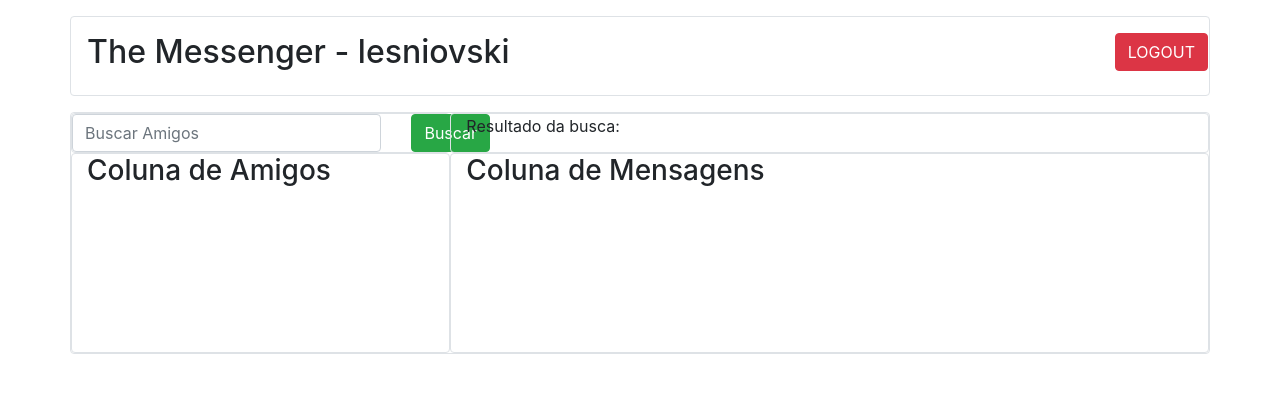
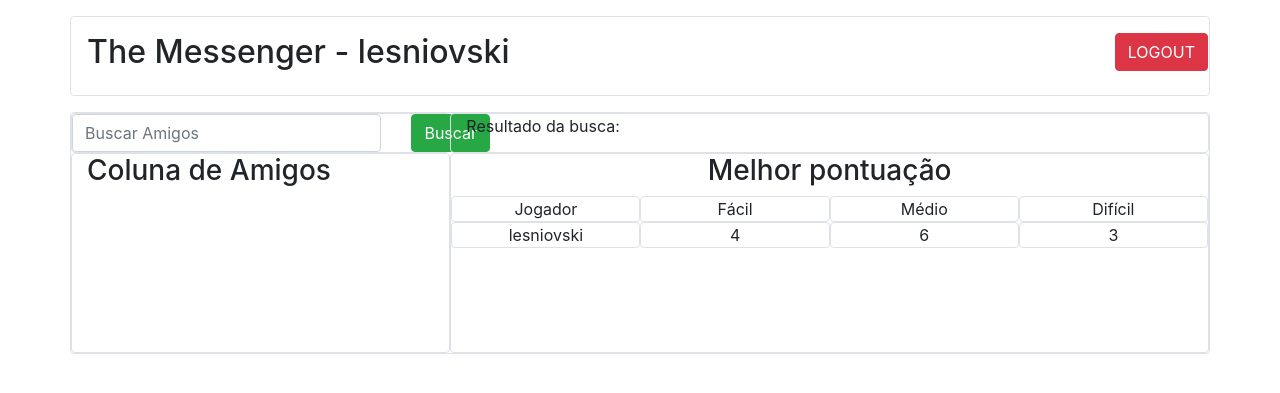
Before and after one commit to V1ctortcs/memorygameLGPD, a Django app: page /find in a window 1280 px wide. Shown: the top 393 px of the page. Run offline with Django 3.2, Linux system fonts and the light colour scheme; a user stored in the database is signed in; data comes from the database, SQL or seed files in the repository; both versions use the stored data as it was after the commit; some libraries are stand-ins or nearby versions.

Commit message:
Feature de pontuacao
models, views e html desenvolvidos.

```diff
--- a/app/admin.py
+++ b/app/admin.py
@@ -1,6 +1,7 @@
 from django.contrib import admin
-from .models import UserFriend
+from .models import UserFriend, UserScore
 
 # Register your models here.
 
 admin.site.register(UserFriend)
+admin.site.register(UserScore)
--- a/app/templates/index.html
+++ b/app/templates/index.html
@@ -26,7 +26,7 @@
     <div class="row">
         <div class="col-4 border rounded">
             <div class="row text-center">
-                <form action="/find/" method="post">{% csrf_token %}
+                <form action="/score/" method="post">{% csrf_token %}
                     <div class="row">
                         <div class="col-10">
                             <input type="text" , class="form-control" id="buscar" name="buscar"
@@ -59,7 +59,7 @@
 
                     {% for friend in friends %}
                     <div>
-                        {{ friend.friend_id.username }} <a href="/friend/?id={{ user.id }}&op=del">Remover</a>
+                        {{ friend.friend_id.username }} <a href="/friend/?id={{ friend.friend_id.id }}&op=del">Remover</a>
                     </div>
                     {% endfor %}
 
@@ -67,9 +67,23 @@
         </div>
         <div class="col-8 border rounded" style="height: 200px;">
             <div>
-                <h3>
-                    Coluna de Mensagens
+                <h3 align="center">
+                    Melhor pontuação
                 </h3>
+                <div class="row" align="center">
+                    <div class="col-3 border rounded">Jogador</div>
+                    <div class="col-3 border rounded">Fácil</div>
+                    <div class="col-3 border rounded">Médio</div>
+                    <div class="col-3 border rounded">Difícil</div>
+                </div>
+                {% for sc in score %}
+                <div class="row" align="center">
+                    <div class="col-3 border rounded">{{sc.user.username}}</div>
+                    <div class="col-3 border rounded">{{sc.dif_easy}}</div>
+                    <div class="col-3 border rounded">{{sc.dif_med}}</div>
+                    <div class="col-3    border rounded">{{sc.dif_hard}}</div>
+                </div>
+                {% endfor %}
             </div>
         </div>
     </div>
--- a/app/views.py
+++ b/app/views.py
@@ -19,20 +19,14 @@ def login_user(request):
 def index(request):
     data = {}
     data['user'] = []
-    data['users'] = []
+    data['score'] = []
     data['user'].append(request.user)
-    data['friends'] = UserFriend.objects.filter(my_id=request.user.id)
-
-    if request.method == 'POST':
-        var = request.POST.get('buscar')
-        users = AuthUser.objects.filter(username__contains=var).exclude(id=request.user.id)
-        #auxUsers = UserFriend.objects.filter(friend_id(username__contains=var))
-        #for i in auxUser:
-        #    for j in users:
-        #        if(auxUsers[i].friend_id.id == users[j].AuthUser.id):
-        #            users[j].remove
-        for i in users:
-            data['users'].append(i)
+    data['error'] = []
+    try:
+        user = AuthUser.objects.get(id=request.user.id)
+        data['score'] = UserScore.objects.filter(user=user)
+    except:
+        data['error'].append('Erro ao carregar dados, tente novamente!')
     return render(request, 'index.html', data)
 
 def logout_user(request):
@@ -136,6 +130,32 @@ def recovery_pass(request):
     return render(request, 'recovery_pass.html', data)
 
 @csrf_protect
+def submit_score(request):
+    data = {}
+    data['sucess'] = []
+    data['error'] = []
+    try:
+        user = AuthUser.objects.get(id=request.user.id)
+        print("passei aqui")
+        userScore = UserScore.objects.get(user=user)
+        print("passei aqui ok")
+        if (userScore == ''):
+            userScoreIn = UserScore(user=user,dif_easy=5,dif_med=4,dif_hard=1)
+            userScoreIn.save()
+            print("passei aqui")
+        else:
+            userScore.dif_easy = 4
+            userScore.dif_med = 6
+            userScore.dif_hard = 3
+            userScore.save()
+            print("passei aqui 2")
+        print("passei aqui 3")
+        return redirect('index')
+    except:
+        data['error'].append('Erro ao salvar pontuação!')
+        return redirect('index')
+
+'''@csrf_protect
 def friend(request):
     data = {}
     #data['user'] = []
@@ -159,6 +179,9 @@ def friend(request):
                 elif(op == "add"):
                     fr = UserFriend(my_id=iduser,friend_id=friend)
                     fr.save()
+                elif(op == "del"):
+                    fr = UserFriend.objects.get(my_id=iduser,friend_id=friend)
+                    fr.delete()
             except:
                 data['error'].append("Erro ao adicionar amigo! Tente novamente")
-        return redirect('index')
+        return redirect('index')'''
--- a/project/urls.py
+++ b/project/urls.py
@@ -29,7 +29,8 @@ urlpatterns = [
     url(r'^index', views.index, name='index'),
     url(r'^logout', views.logout_user, name='logout'),
     url(r'^find', views.index, name='find'),
-    url(r'^friend', views.friend, name='friend'),
+    url(r'^score',views.submit_score, name='score'),
+    #url(r'^friend', views.friend, name='friend'),
 
     #path("admin",admin.site.urls),
     #path("",views.login_user),
```
Also changed, not shown: db.sqlite3.
